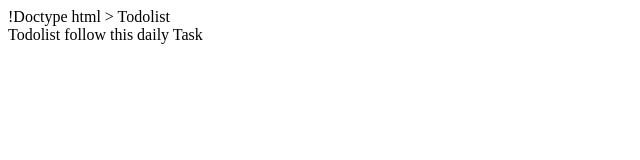
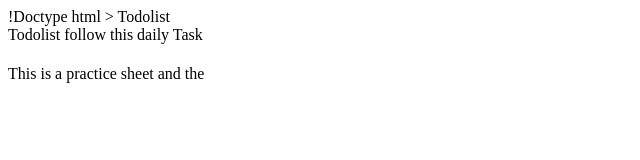
Before and after one commit to aniketingole92/Food-Much-Website, a plain HTML site: page practice.html in a window 1280 px wide. Shown: the whole page, without its empty margins (0-640 px from the left). Drawn offline with Linux system fonts and the light colour scheme.

Commit message:
Update practice.html

```diff
--- a/practice.html
+++ b/practice.html
@@ -8,6 +8,7 @@
       <div class="part-container-heading">
         Todolist follow this daily Task
         <h1 class="main-heading"> </h1>
+        <p> This is a practice sheet and the </p>
     </div>
   </body>
 </html>
```
